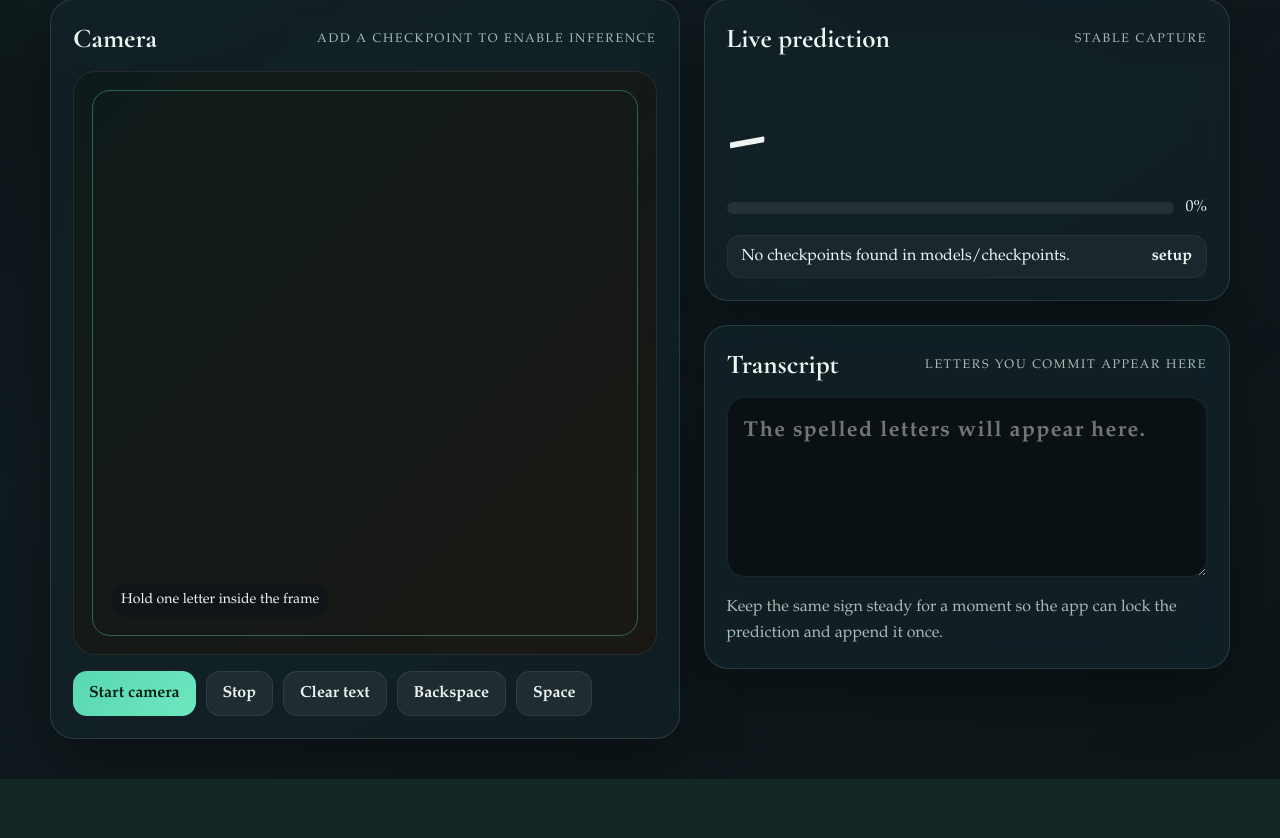
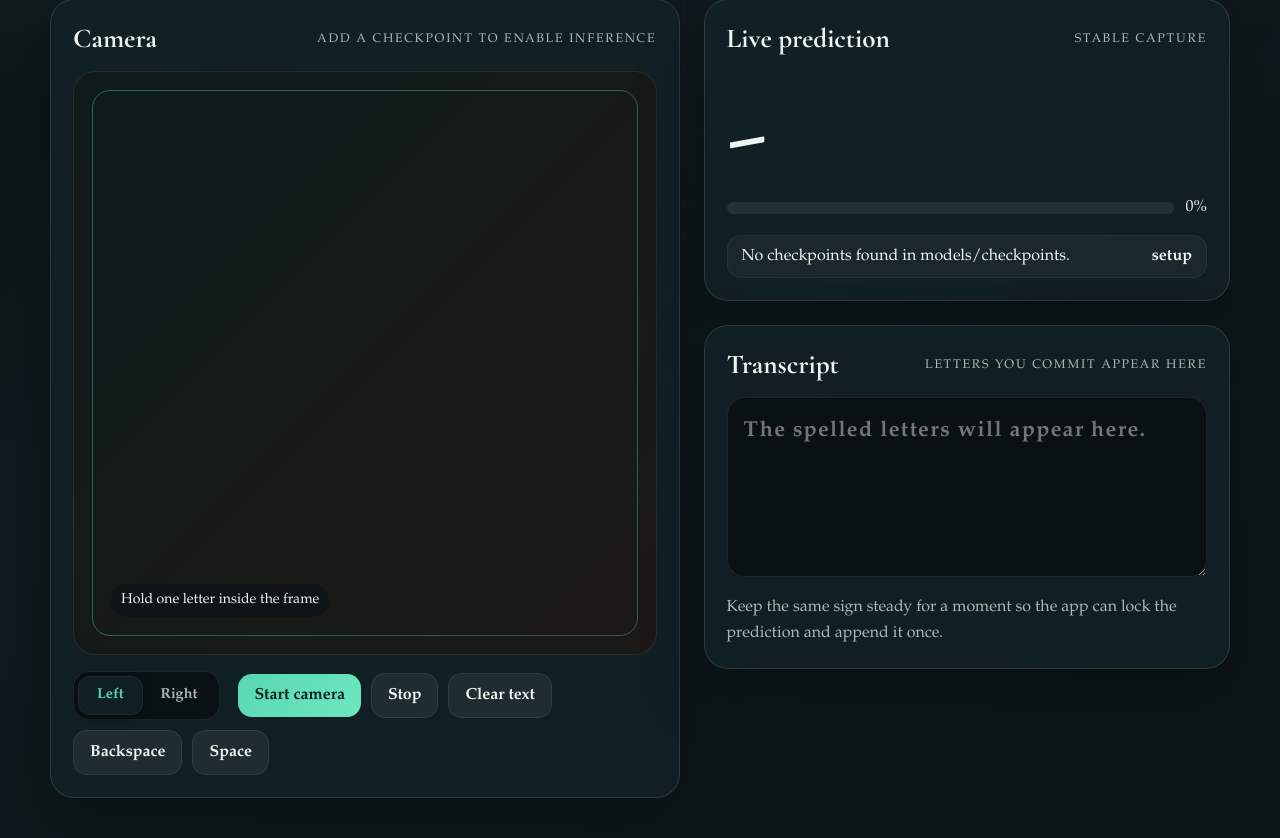
Before and after one commit to FrancOlano/ASL-Recognition-DL, a Flask app: page / in a window 1280 px wide. Shown: the part 520-1358 px from the top of the page. Before the commit the page ends 1299 px from the top, so only its background shows below. Run offline with Flask 3, Linux system fonts and the light colour scheme.

Commit message:
Left/Right Hand selector on the demo

```diff
--- a/demo/static/app.js
+++ b/demo/static/app.js
@@ -18,6 +18,8 @@ const currentModelArchitecture = document.getElementById("currentModelArchitectu
 const currentModelCheckpoint = document.getElementById("currentModelCheckpoint");
 const statusMessage = document.getElementById("statusMessage");
 const modelSwitchNote = document.getElementById("modelSwitchNote");
+const leftHandBtn = document.getElementById("leftHandBtn");
+const rightHandBtn = document.getElementById("rightHandBtn");
 
 // Offscreen canvas for downscaling images (drastically reduces memory/payloads)
 const processCanvas = document.createElement("canvas");
@@ -33,7 +35,8 @@ const appState = {
   commitLockUntil: 0,
   modelKey: window.ASL_DEMO?.currentModelKey || window.ASL_DEMO?.defaultModelKey || null,
   switchingModel: false,
-  isPredicting: false, // Prevents Promise/RAM pile-up
+  isPredicting: false,
+  hand: "switch", // FIXED: Default matches the Left hand button state
 };
 
 const STABLE_FRAMES = 5;
@@ -135,14 +138,13 @@ function processPrediction(payload) {
 }
 
 async function captureAndPredict() {
-  // CRITICAL FIX: Do not stack requests if the previous one is still processing
   if (appState.switchingModel || appState.isPredicting) return;
   if (!appState.stream || video.readyState < HTMLMediaElement.HAVE_CURRENT_DATA) return;
 
-  appState.isPredicting = true; // Lock
+  appState.isPredicting = true;
 
   try {
-    // 1. Draw to visual UI canvas as normal
+    // 1. Draw to visual UI canvas as normal (mirrored for the user)
     const context = canvas.getContext("2d", { willReadFrequently: false });
     context.save();
     context.translate(canvas.width, 0);
@@ -156,16 +158,21 @@ async function captureAndPredict() {
     const startY = (video.videoHeight - minDim) / 2;
 
     processCtx.save();
-    processCtx.translate(processCanvas.width, 0);
-    processCtx.scale(-1, 1);
+
+    // Flip horizontally if the Left hand is selected.
+    // This makes a left hand look like a right hand to the model.
+    if (appState.hand === "switch") {
+      processCtx.translate(processCanvas.width, 0);
+      processCtx.scale(-1, 1);
+    }
+
     processCtx.drawImage(
       video,
-      startX, startY, minDim, minDim,         // Crop out the center square natively
-      0, 0, processCanvas.width, processCanvas.height // Squeeze to 256x256
+      startX, startY, minDim, minDim,
+      0, 0, processCanvas.width, processCanvas.height
     );
     processCtx.restore();
 
-    // Convert optimized canvas
     const image = processCanvas.toDataURL("image/jpeg", 0.7);
 
     const response = await fetch("/predict", {
@@ -179,7 +186,6 @@ async function captureAndPredict() {
   } catch (error) {
     setCameraState("Prediction request failed", false);
   } finally {
-    // Unlock memory for the next frame
     appState.isPredicting = false;
   }
 }
@@ -264,17 +270,32 @@ function addSpace() {
   }
 }
 
+// Event Listeners
 startBtn.addEventListener("click", startCamera);
 stopBtn.addEventListener("click", stopCamera);
 clearBtn.addEventListener("click", clearTranscript);
 backspaceBtn.addEventListener("click", backspaceTranscript);
 spaceBtn.addEventListener("click", addSpace);
+
+leftHandBtn?.addEventListener("click", () => {
+  appState.hand = "switch";
+  leftHandBtn.classList.add("active");
+  rightHandBtn.classList.remove("active");
+});
+
+rightHandBtn?.addEventListener("click", () => {
+  appState.hand = "no-switch";
+  rightHandBtn.classList.add("active");
+  leftHandBtn.classList.remove("active");
+});
+
 loadModelBtn?.addEventListener("click", loadSelectedModel);
 modelSelect?.addEventListener("change", () => {
   const selectedLabel = modelSelect.options[modelSelect.selectedIndex]?.textContent?.trim() || modelSelect.value;
   setModelSwitchState(`Selected ${selectedLabel}. Click Load selected to apply.`);
 });
 
+// Initial Setup
 updatePredictionUI("-", 0, []);
 setCameraState(window.ASL_DEMO?.modelReady ? "Ready to start" : "Add a checkpoint to enable inference", window.ASL_DEMO?.modelReady);
 
--- a/demo/static/styles.css
+++ b/demo/static/styles.css
@@ -260,6 +260,45 @@ h1 {
   flex-wrap: wrap;
   gap: 10px;
   margin-top: 16px;
+  align-items: center;
+}
+
+/* Hand selector styles */
+.hand-toggle {
+  display: flex;
+  background: rgba(7, 11, 13, 0.65);
+  border: 1px solid rgba(255, 255, 255, 0.08);
+  border-radius: 16px;
+  padding: 4px;
+  margin-right: 8px;
+}
+
+.hand-toggle .hand-btn {
+  appearance: none;
+  background: transparent;
+  color: var(--muted);
+  border: none;
+  border-radius: 12px;
+  padding: 10px 18px;
+  font-family: inherit;
+  font-weight: 600;
+  font-size: 0.9rem;
+  cursor: pointer;
+  transition: all 0.2s ease;
+  transform: none;
+  filter: none;
+}
+
+.hand-toggle .hand-btn:hover:not(.active) {
+  color: var(--text);
+  background: rgba(255, 255, 255, 0.04);
+}
+
+.hand-toggle .hand-btn.active {
+  background: var(--panel);
+  color: var(--accent);
+  box-shadow: 0 4px 12px rgba(0, 0, 0, 0.2);
+  border: 1px solid rgba(255, 255, 255, 0.05);
 }
 
 button {
--- a/demo/templates/index.html
+++ b/demo/templates/index.html
@@ -80,6 +80,10 @@
         </div>
 
         <div class="controls">
+          <div class="hand-toggle">
+            <button id="leftHandBtn" class="hand-btn active" type="button">Left</button>
+            <button id="rightHandBtn" class="hand-btn" type="button">Right</button>
+          </div>
           <button id="startBtn" type="button">Start camera</button>
           <button id="stopBtn" type="button" class="ghost">Stop</button>
           <button id="clearBtn" type="button" class="ghost">Clear text</button>
```
